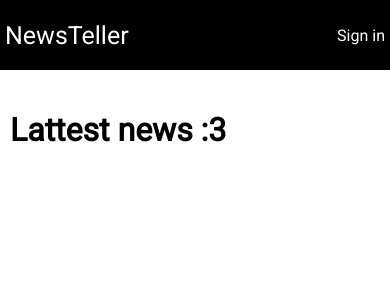
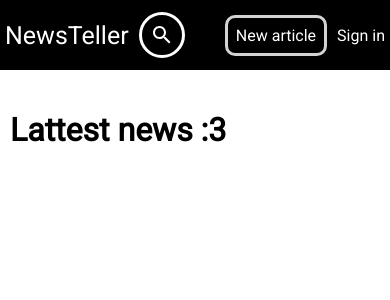
Before and after one commit to punk1503/NewsTeller, a Django app: page / in a window 390 px wide. Shown: the top 300 px of the page. Run offline with Django 3.2, Linux system fonts and the light colour scheme.

Commit message:
Added small screen search page link #6

```diff
--- a/news/static/news/css/navbar.css
+++ b/news/static/news/css/navbar.css
@@ -49,6 +49,7 @@
 .search__confirm {
 	width: 40px;
 	height: 40px;
+	padding: 0;
 	background-color: black;
 	border: 3px white solid;
 	border-radius: 50%;
@@ -74,7 +75,13 @@
 }
 
 @media (max-width: 546px) {
-	.navbar > .navbar__left > form, a.navbar__btn {
+	.navbar > .navbar__left > form{
 		display: none;
 	}
 }
+
+@media (min-width: 546px) {
+	#small_screen_search_link {
+		display: none;
+	}
+}
--- a/news/templates/news/base/navbar.html
+++ b/news/templates/news/base/navbar.html
@@ -2,22 +2,29 @@
 <link rel="stylesheet" href="{% static 'news/css/navbar.css' %}">
 <!--TODO: add hrefs to all links -->
 <nav class="navbar">
+
 	<div class="navbar__left">
 		<a href="{% url 'index' %}" class="navbar__title">NewsTeller</a>
-		<form> <!--TODO: add action and method attributes-->
+
+		<form>
+			<!--TODO: add action and method attributes-->
 			<input type="text" class="navbar__search" placeholder="Article title">
-			<button class="search__confirm"><img src="{% static 'news/icons/search_white_24dp.svg' %}" alt=""></button>
+			<button class="search__confirm" type="submit">
+				<img src="{% static 'news/icons/search_white_24dp.svg' %}" alt="Search">
+			</button>
 		</form>
+
+		<a class="search__confirm" href="#" id="small_screen_search_link">
+			<img src="{% static 'news/icons/search_white_24dp.svg' %}" alt="Search">
+		</a>
 	</div>
+
 	<div class="navbar__right">
 		<a href="{% url 'article_creation' %}" role="button" class="navbar__btn">New article</a>
-		<div class="navbar__alternate-menu">
-
-		</div>
 		{% if request.user.is_authenticated %}
-			<img class="navbar__avatar" src="https://placekitten.com/400/400" alt="{{ request.user.username }}">
+		<img class="navbar__avatar" src="https://placekitten.com/400/400" alt="{{ request.user.username }}">
 		{% else %}
-			<a href="#">Sign in</a>
+		<a href="#">Sign in</a>
 		{% endif %}
 	</div>
 
```
Also changed, not shown: news/static/news/icons/menu_white_24dp.svg (added).
